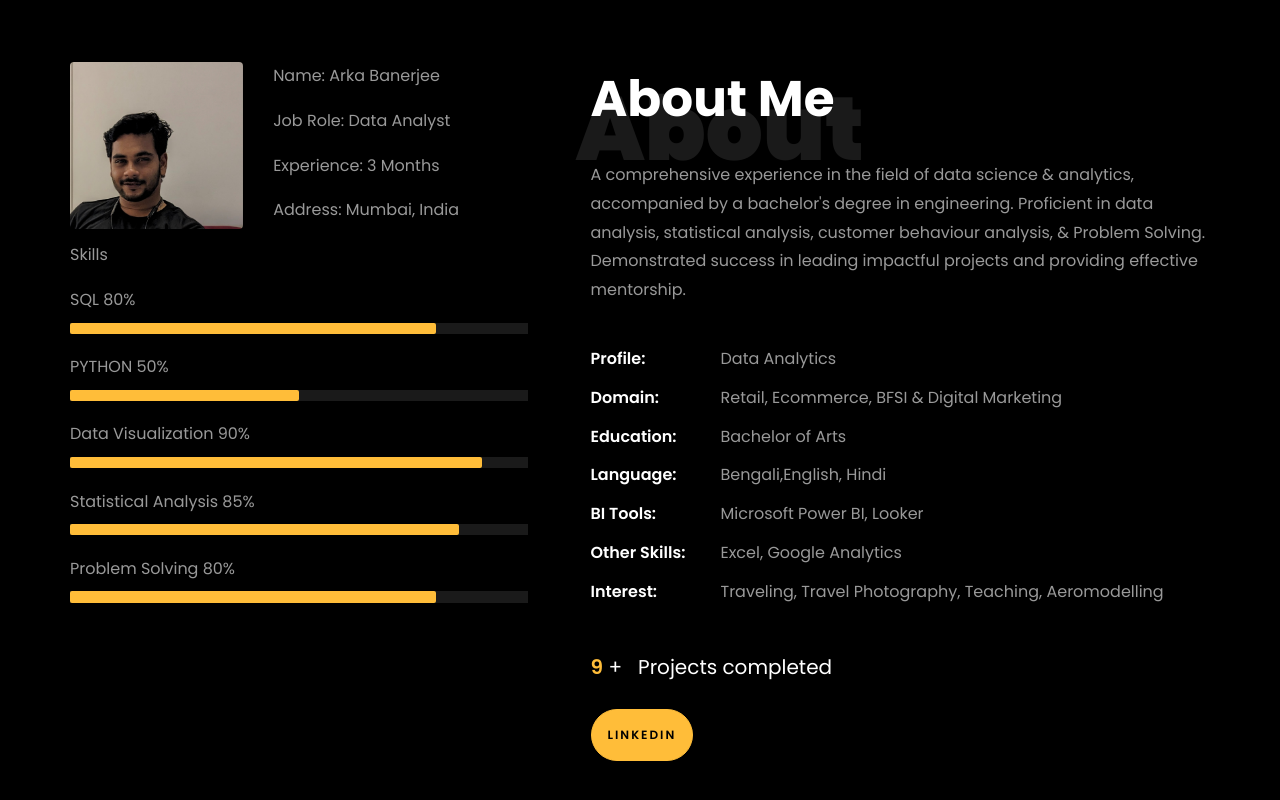
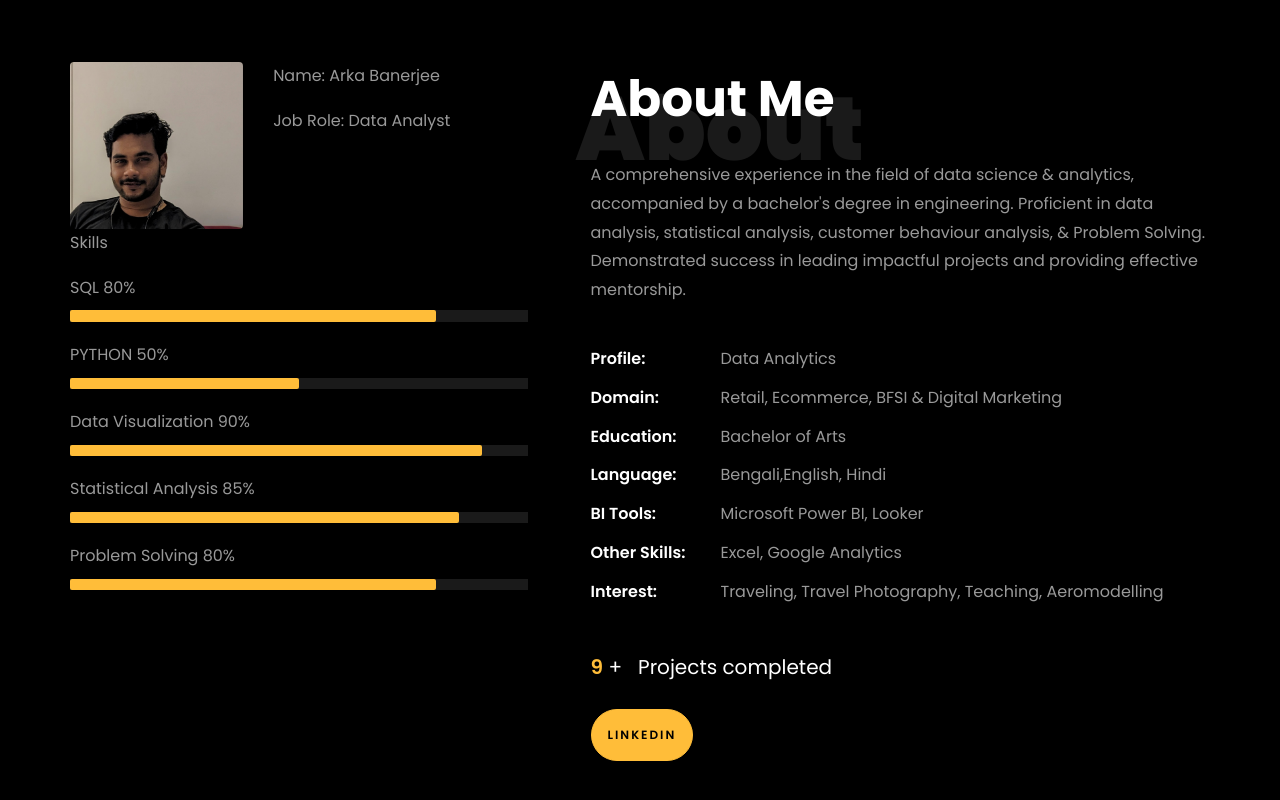
Before and after one commit to Riju-1998/Arka-Banerjee.github.io, a plain HTML site: page index.html in a window 1280 px wide. Shown: the part 800-1600 px from the top of the page. Drawn offline with Linux system fonts and the light colour scheme; files whose address does not match are found by name.

Commit message:
Update index.html

```diff
--- a/index.html
+++ b/index.html
@@ -220,8 +220,8 @@
 									  <div class="about-info">
 										<p><span class="title-s">Name: </span> <span>Arka Banerjee</span></p>
 										<p><span class="title-s">Job Role: </span> <span>Data Analyst</span></p>
-										<p><span class="title-s">Experience: </span> <span>3 Months</span></p>
-										<p><span class="title-s">Address: </span> <span>Mumbai, India</span></p>
+<!-- 										<p><span class="title-s">Experience: </span> <span>3 Months</span></p>
+										<p><span class="title-s">Address: </span> <span>Mumbai, India</span></p> -->
 									  </div>
 									</div>
 								  </div>
```
